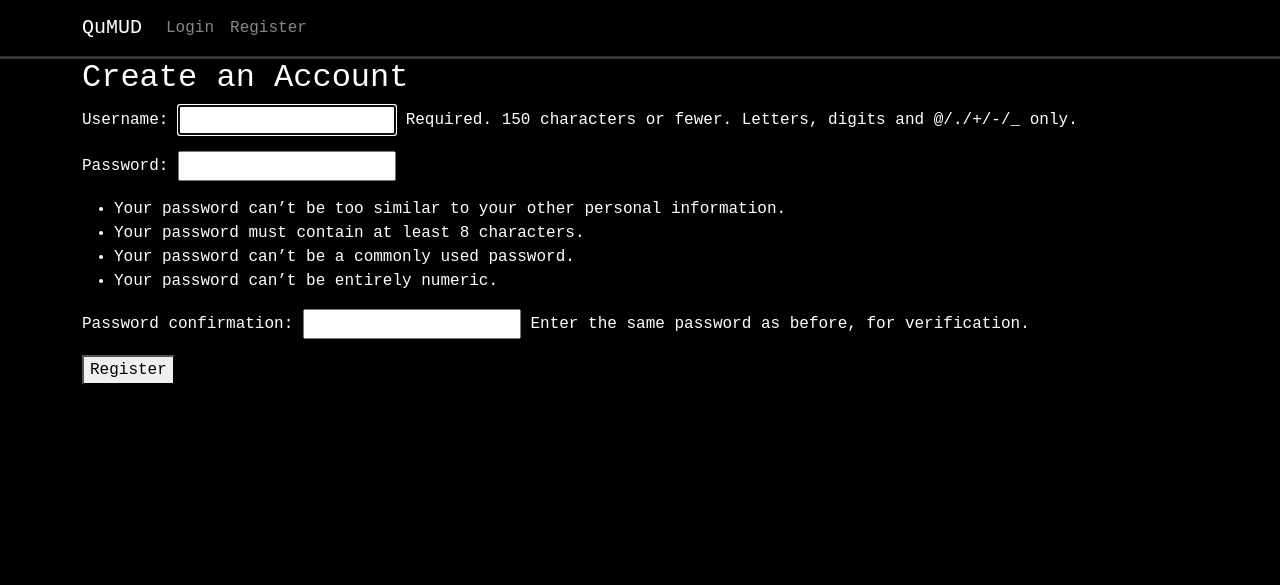
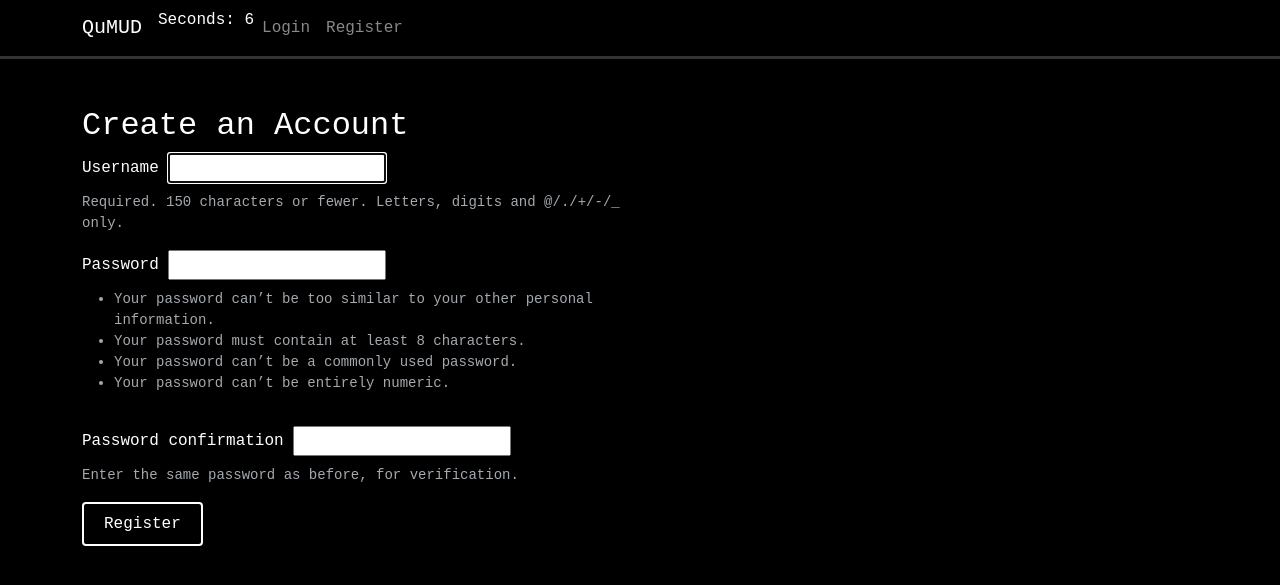
Before and after one commit to jokodev901/qumud, a Django app: page /auth/register in a window 1280 px wide. Shown: the top 585 px of the page. Run offline with Django 5.2, Linux system fonts and the light colour scheme; some libraries are stand-ins or nearby versions.

Commit message:
Abstracted form rendering into form_partial, made additional updates to make more clickable elements use htmx ajax methods

```diff
--- a/authentication/templates/register.html
+++ b/authentication/templates/register.html
@@ -4,9 +4,7 @@
 <div>
     <h2>Create an Account</h2>
     <form method="post">
-        {% csrf_token %}
-        {{ form.as_p }}
-        <button type="submit">Register</button>
+    {% include "core/form_partial.html" with button_text="Register" %}
     </form>
 </div>
 {% endblock %}
--- a/authentication/templates/registration/login.html
+++ b/authentication/templates/registration/login.html
@@ -4,9 +4,7 @@
 <div id="login-container">
     <h2>Log In</h2>
     <form method="post">
-        {% csrf_token %}
-        {{ form.as_p }}
-        <button type="submit">Sign In</button>
+    {% include "core/form_partial.html" with button_text="Login" %}
     </form>
 </div>
 {% endblock %}
--- a/core/templates/core/base.html
+++ b/core/templates/core/base.html
@@ -1,4 +1,3 @@
-
 <!DOCTYPE html>
 <html lang="en">
 <head>
@@ -10,7 +9,6 @@
     <link rel="stylesheet" href="{% static 'css/style.css' %}">
     <script src="{% static 'js/htmx/htmx.min.js' %}"></script>
     <script src="{% static 'js/bootstrap/bootstrap.bundle.min.js' %}" defer></script>
-
 </head>
 <body>
     <nav class="navbar navbar-expand-sm navbar-dark navbar-custom">
@@ -19,17 +17,36 @@
         <button class="navbar-toggler" type="button" data-bs-toggle="collapse" data-bs-target="#navbar" aria-controls="navbar" aria-expanded="false" aria-label="Toggle navigation">
             <span class="navbar-toggler-icon"></span>
         </button>
-            <div class="navbar-collapse collapse" id="navbar">
+            <div class="navbar-collapse collapse" id="navbar" hx-boost="true" hx-target="#main-content">
                 <ul class="nav navbar-nav me-auto">
+                    <li class="nav-item"><div>Seconds: <span id="session-timer">0</span></div></li>
+                    <script>
+                        (function() {
+                            let seconds = 0;
+                            const timerElement = document.getElementById('session-timer');
+                            const timerInterval = setInterval(() => {
+                                seconds++;
+                                timerElement.innerText = seconds;
+                            }, 1000);
+                        })();
+                    </script>
                     {% if user.is_authenticated %}
-                        <li class="nav-item"><a class="nav-link" href="{% url 'home' %}">Home</a></li>
-                        <li class="nav-item"><a class="nav-link" href="{% url 'profile' %}">Profile</a></li>
+                        <li class="nav-item">
+                            <a class="nav-link" href="{% url 'home' %}">Home</a>
+                        </li>
+                        <li class="nav-item">
+                            <a class="nav-link" href="{% url 'profile' %}">Profile</a>
+                        </li>
                     {% else %}
-                        <li class="nav-item"><a class="nav-link" href="{% url 'login' %}">Login</a></li>
-                        <li class="nav-item"><a class="nav-link" href="{% url 'register' %}">Register</a></li>
+                        <li class="nav-item">
+                            <a class="nav-link" href="{% url 'login' %}">Login</a>
+                        </li>
+                        <li class="nav-item">
+                            <a class="nav-link" href="{% url 'register' %}">Register</a>
+                        </li>
                     {% endif %}
                 </ul> {% if user.is_authenticated %}
-                    <form class="form-inline my-2 my-lg-0" action="{% url 'logout' %}" method="post">
+                    <form class="form-inline my-2 my-lg-0" action="{% url 'logout' %}" method="post" hx-boost="false">
                         {% csrf_token %}
                         <button class="btn btn-link nav-link" type="submit">Logout</button>
                     </form>
@@ -37,7 +54,7 @@
             </div>
         </div>
     </nav>
-    <main id="main-content" class="container">
+    <main id="main-content" role="main" class="container pt-5">
         {% block content %}{% endblock %}
     </main>
 </body>
--- /dev/null
+++ b/core/templates/core/form_partial.html
@@ -0,0 +1,30 @@
+{% csrf_token %}
+{% for field in form %}
+<div class="row mb-3">
+    <div class="col-sm-6">
+        <label for="{{ field.id_for_label }}" class="form-label">
+            {{ field.label }}
+        </label>
+
+        {{ field }}
+
+        {% if field.help_text %}
+            <div class="form-text">{{ field.help_text }}</div>
+        {% endif %}
+
+        {% if field.errors %}
+            <div class="invalid-feedback d-block">
+                {% for error in field.errors %}
+                    {{ error }}
+                {% endfor %}
+            </div>
+        {% endif %}
+    </div>
+</div>
+{% endfor %}
+
+<div class="row">
+    <div class="col-sm-6">
+        <button type="submit" class="btn btn-dark-outline">{{ button_text|default:"Submit" }}</button>
+    </div>
+</div>
--- a/player/models.py
+++ b/player/models.py
@@ -7,4 +7,4 @@ from authentication.models import User
 class Player(models.Model):
     user = models.OneToOneField(User, on_delete=models.CASCADE)
     public_id = models.UUIDField(default=uuid.uuid4, editable=False, unique=True)
-    alias = models.CharField('Player in game alias', max_length=32, unique=True)
+    alias = models.CharField('in game alias', max_length=32, unique=True)
--- a/static/css/style.css
+++ b/static/css/style.css
@@ -16,3 +16,32 @@ body {
 .navbar-custom .nav-item.active .nav-link {
     color: #ffffff !important;
 }
+
+/* Custom Grayscale Button */
+.btn-dark-outline {
+    background-color: #000000;
+    color: #ffffff;
+    border: 2px solid #ffffff; /* The white outline */
+    border-radius: 4px;        /* Keeping it slightly sharp */
+    padding: 0.5rem 1.25rem;
+    transition: all 0.2s ease-in-out;
+}
+
+/* Hover State: Inverse the colors for clear feedback */
+.btn-dark-outline:hover {
+    background-color: #ffffff;
+    color: #000000;
+    border-color: #000000;
+}
+
+/* HTMX "In-Flight" State: Make it look disabled/dimmed while loading */
+.htmx-request.btn-dark-outline {
+    opacity: 0.6;
+    cursor: not-allowed;
+}
+
+.form-text {
+    color: #ced4da !important; /* A light "Silver" color (Bootstrap's gray-400) */
+    opacity: 0.8;               /* Makes it slightly dimmer than pure white */
+    font-size: 0.875rem;       /* Keeps it slightly smaller than input text */
+}
```
Also changed, not shown: player/forms.py (+11 -0 lines), player/templates/player.html (+5 -21 lines), player/views.py (+14 -4 lines), player/migrations/0003_alter_player_alias.py (added).
